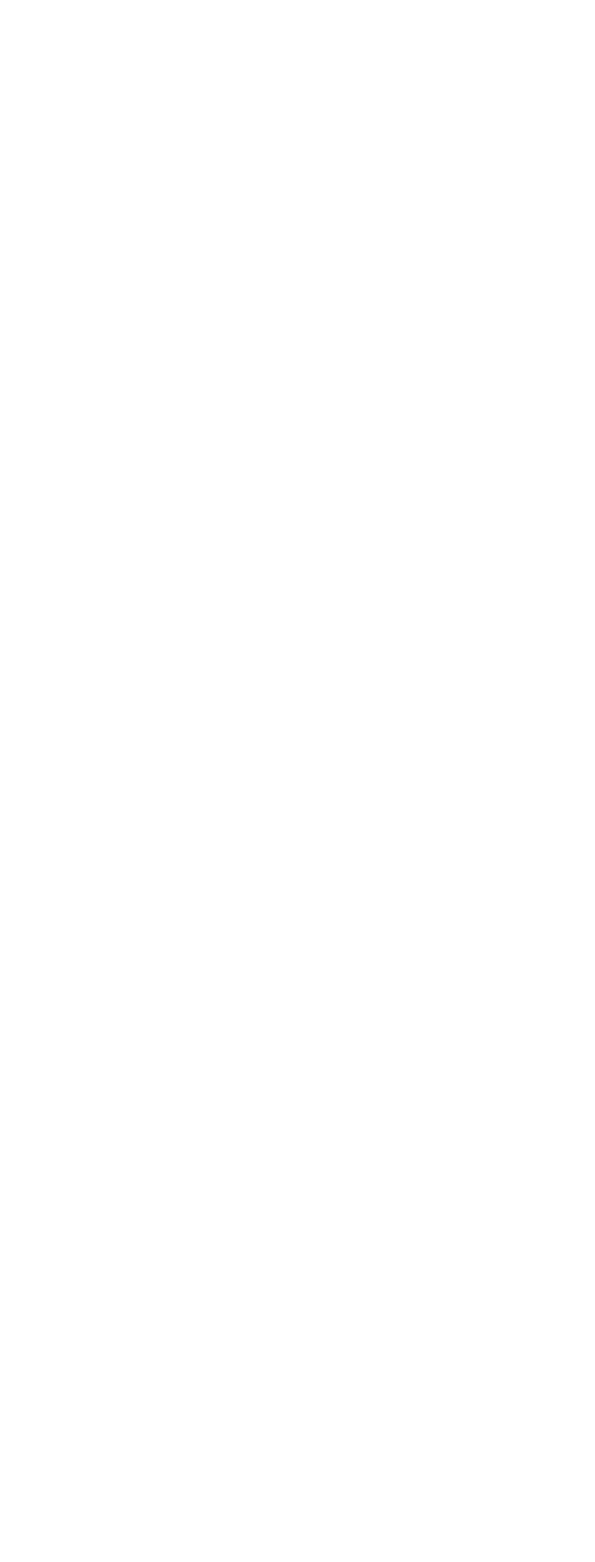
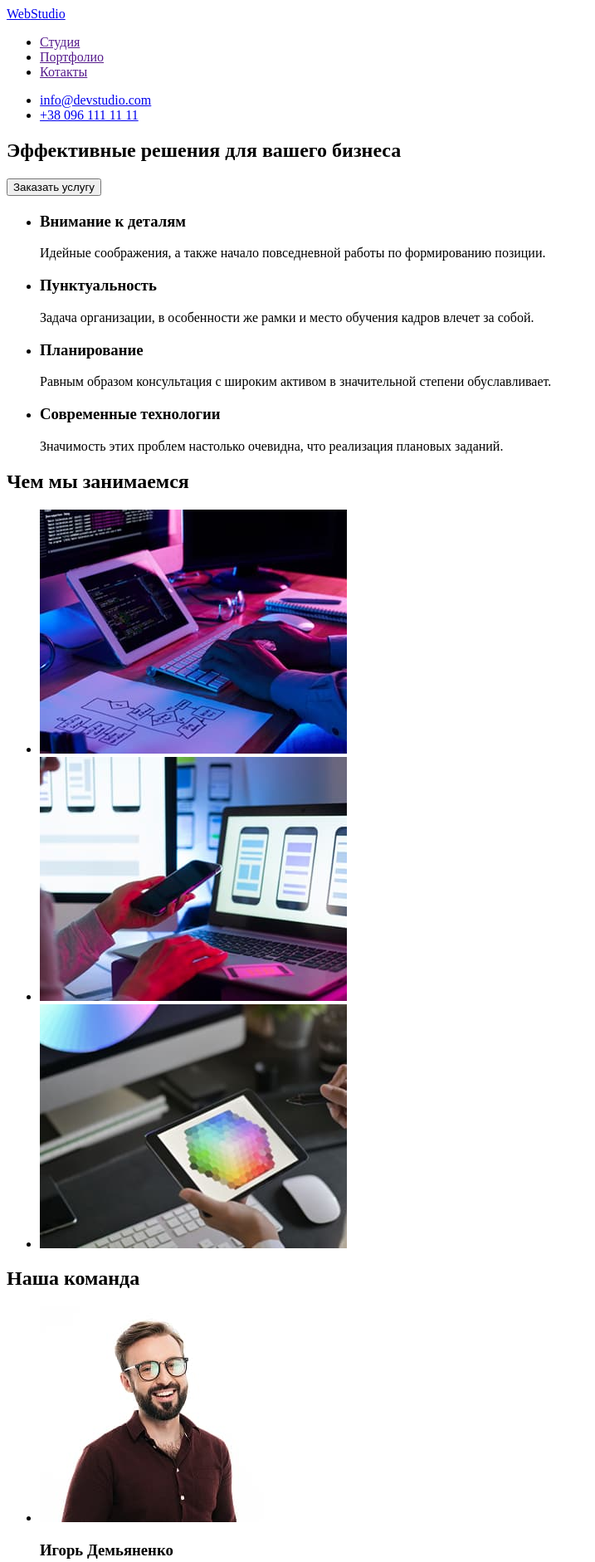
Before and after one commit to romanramkovich/goit-markup-hw-01, a plain HTML site: page index.html in a window 1280 px wide. Shown: the top 1882 px of the page at 83% size, without its empty margins (0-717 px from the left). Before the commit the page ends 800 px from the top, so only its background shows below. Drawn offline with Linux system fonts and the light colour scheme.

Commit message:
HTML complited

```diff
--- a/index.html
+++ b/index.html
@@ -1,11 +1,136 @@
 <!DOCTYPE html>
-<html lang="en">
-<head>
-    <meta charset="UTF-8">
-    <meta name="viewport" content="width=device-width, initial-scale=1.0">
+<html lang="ru">
+  <head>
+    <meta charset="UTF-8" />
+    <meta name="viewport" content="width=device-width, initial-scale=1.0" />
     <title>Document</title>
-</head>
-<body>
+  </head>
+  <body>
+    <header>
+      <nav>
+        <a href="./index.html"><span class="accent">Web</span>Studio</a>
+        <ul>
+          <li>
+            <a href="">Студия</a>
+          </li>
+          <li>
+            <a href="">Портфолио</a>
+          </li>
+          <li>
+            <a href="">Котакты</a>
+          </li>
+        </ul>
+      </nav>
 
-</body>
+      <ul>
+        <li>
+          <a href="mailto:info@devstudio.com">info@devstudio.com</a>
+        </li>
+        <li>
+          <a href="tel:+380961111111">+38 096 111 11 11</a>
+        </li>
+      </ul>
+    </header>
+
+    <main>
+      <section>
+        <p></p>
+        <h1>Эффективные решения для вашего бизнеса</h1>
+        <button type="button">Заказать услугу</button>
+      </section>
+      <section>
+        <h2></h2>
+        <ul>
+          <li>
+            <h3>Внимание к деталям</h3>
+            <p>
+              Идейные соображения, а также начало повседневной работы по
+              формированию позиции.
+            </p>
+          </li>
+          <li>
+            <h3>Пунктуальность</h3>
+            <p>
+              Задача организации, в особенности же рамки и место обучения кадров
+              влечет за собой.
+            </p>
+          </li>
+          <li>
+            <h3>Планирование</h3>
+            <p>
+              Равным образом консультация с широким активом в значительной
+              степени обуславливает.
+            </p>
+          </li>
+          <li>
+            <h3>Современные технологии</h3>
+            <p>
+              Значимость этих проблем настолько очевидна, что реализация
+              плановых заданий.
+            </p>
+          </li>
+        </ul>
+      </section>
+
+      <section>
+        <h2>Чем мы занимаемся</h2>
+        <ul>
+          <li>
+            <img src="./images/box 1.jpg" alt="Кодирование" width="370" />
+          </li>
+          <li>
+            <img src="./images/box2.jpg" alt="Разметка сайта" width="370" />
+          </li>
+          <li>
+            <img src="./images/box 3.jpg" alt="Цветокоррекция" width="370" />
+          </li>
+        </ul>
+      </section>
+
+      <section>
+        <h2>Наша команда</h2>
+        <ul>
+          <li>
+            <img
+              src="./images/img (1).jpg"
+              lang="en" alt="Product Designer"
+              width="270"
+            />
+            <h3>Игорь Демьяненко</h3>
+            <p lang="en">Product Designer</p>
+          </li>
+          <li>
+            <img src="./images/img (2).jpg" lang="en" alt="Frontend Developer" width="270" />
+            <h3>Ольга Репина</h3>
+            <p lang="en">Frontend Developer</p>
+          </li>
+          <li>
+            <img src="./images/img (3).jpg" lang="en" alt="Marketing" width="270" />
+            <h3>Николай Тарасов</h3>
+            <p lang="en">Marketing</p>
+          </li>
+          <li>
+            <img src="./images/img (4).jpg" lang="en" alt="UI Designer" width="270" />
+            <h3>Михаил Ермаков</h3>
+            <p lang="en">UI Designer</p>
+          </li>
+        </ul>
+      </section>
+    </main>
+
+    <footer>
+        <a href="./index.html"><span class="accent">Web</span>Studio</a>
+        <address>
+            г. Киев, пр-т Леси Украинки, 26
+        </address>
+        <ul>
+            <li>
+                <a href="mailto:info@example.com">info@example.com</a>
+            </li>
+            <li>
+                <a href="tel:+380991111111">+38 099 111 11 11</a>
+            </li>
+        </ul>
+    </footer>
+  </body>
 </html>
```
Also changed, not shown: images/box 1.jpg (added), images/box 3.jpg (added), images/box2.jpg (added), images/img (1).jpg (added), images/img (2).jpg (added), images/img (3).jpg (added), images/img (4).jpg (added), 2 other files.
